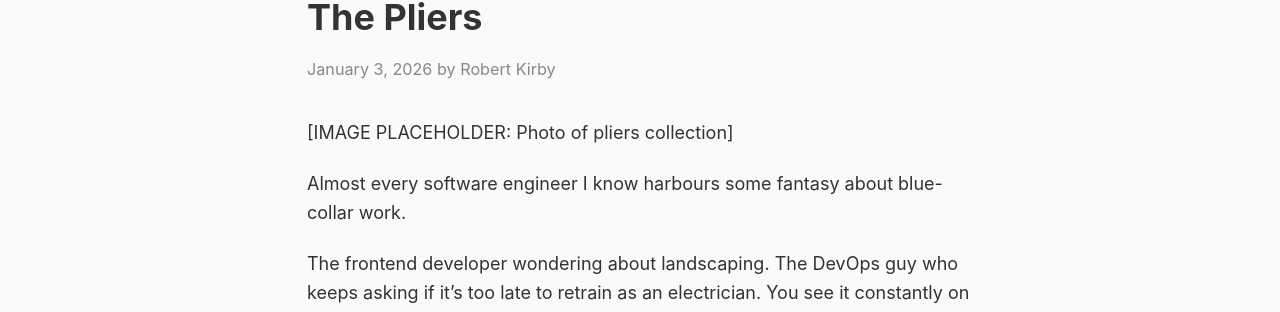
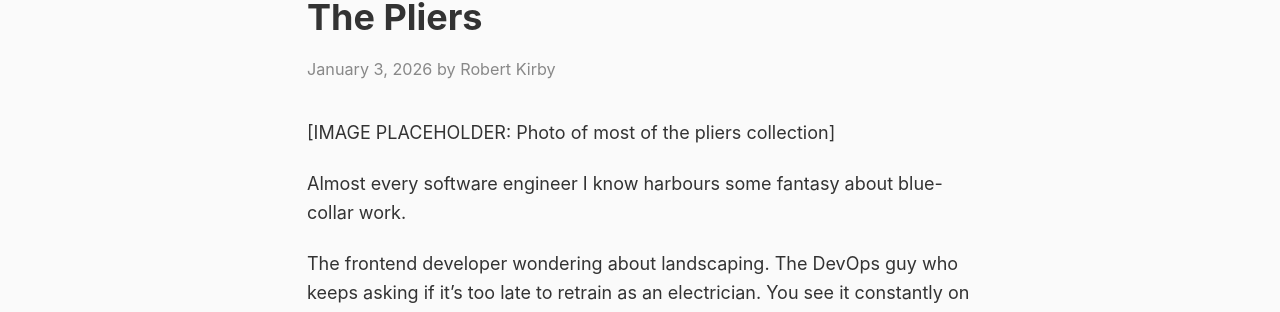
Before and after one commit to rob137/rob137.github.io, a Jekyll site: the page built from _posts/2026-01-03-the-pliers.md, in a window 1280 px wide and 900 px high. Shown: the part 133-445 px from the top of the window. Built offline with Jekyll 4.4.1, drawn with Linux system fonts in a browser that asks for light colours.

Commit message:
Update placeholder: most of the pliers, not all

```diff
--- a/_posts/2026-01-03-the-pliers.md
+++ b/_posts/2026-01-03-the-pliers.md
@@ -6,7 +6,7 @@ tags: [tools, software, identity, change]
 excerpt: "Software engineers fantasise about blue-collar work. I've been thinking about why, and what my collection of pliers has to do with it."
 ---
 
-[IMAGE PLACEHOLDER: Photo of pliers collection]
+[IMAGE PLACEHOLDER: Photo of most of the pliers collection]
 
 Almost every software engineer I know harbours some fantasy about blue-collar work.
 
```
